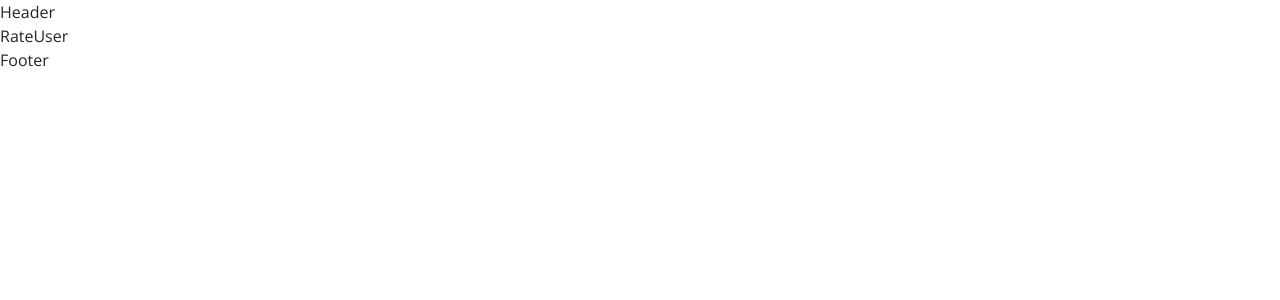
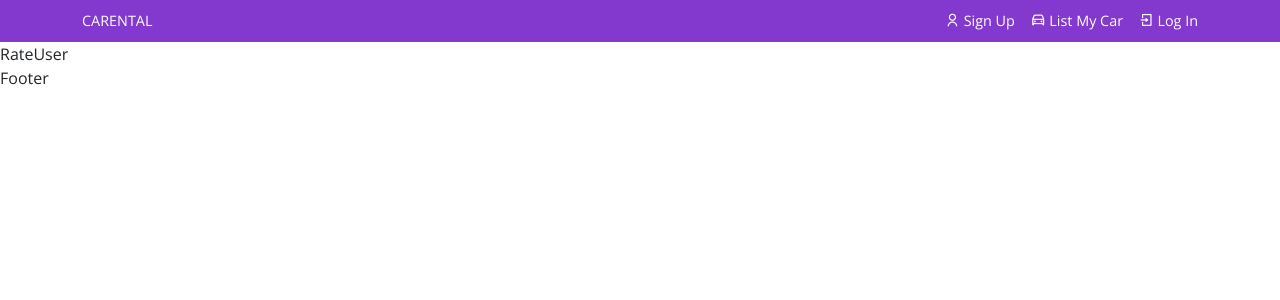
Before and after one commit to mogoziri/T3A2_B_Irina-Michelle_frontend, a React (Create React App) app: page /profile/1 in a window 1280 px wide. Shown: the top 300 px of the page. Built offline with nearby package versions, Linux system fonts and the light colour scheme.

Commit message:
Added to header file. Commented out some code, need to confirm if we need it.

```diff
--- a/src/components/Header/Header.jsx
+++ b/src/components/Header/Header.jsx
@@ -1,9 +1,158 @@
 import React from 'react'
 
+import { Container, Row, Col } from 'reactstrap';
+import { Link, NavLink } from "react-router-dom";
+import '../../styles/header.css';
+
+const navLinks = [
+  {
+    path:"/home",
+    display: "Home"
+  },
+  {
+    path:"/cars",
+    display: "Car Details"
+  },
+  {
+    path:"/cars",
+    display: "Car Listings"
+  },
+  {
+    path:"/cars",
+    display: "Car Rating"
+  },
+  {
+    path:"/cars",
+    display: "List My Car"
+  },
+  {
+    path:"/log_in",
+    display: "Log In"
+  },
+  {
+    path:"/bookings",
+    display: "Owner Booking Ref"
+  },
+  {
+    path:"/profile",
+    display: "Owner Profile"
+  },
+  {
+    path:"/profile: slug",
+    display: "Rate User"
+  },
+  {
+    path:"/sign_up",
+    display: "Sign Up"
+  },
+  {
+    path:"/bookings: slug",
+    display: "User Booking Ref"
+  },
+  {
+    path:"/profile: slug",
+    display: "User Profile"
+  },
+]
+
 const Header = () => {
-  return (
-    <div>Header</div>
-  )
-}
+  return <header className="header">
+    {/* Header Top */}
+    <div className="header_top">
+      <Container>
+        <Row>
+          <Col lg='6' md='6' sm='6' >
+          <div className="header__top__left d-flex">
+            <Link to='/home' className=" d-flex align-items-center gap-1" >
+              <span>CARENTAL</span></Link>
+              {/* <span className="header_top_carental"></span> */}
+            </div>
+          </Col>
+
+          <Col lg='6' md='6' sm='6' >
+          <div className="header__top__right d-flex align-items-center justify-content-end gap-3">
+            <Link to='#' className=" d-flex align-items-center gap-1" >
+            <i class="ri-user-line"></i> Sign Up </Link>
+
+            <Link to='#'className=" d-flex align-items-center gap-1">
+            <i class="ri-car-line"></i> List My Car </Link>
+
+            <Link to='#'className=" d-flex align-items-center gap-1">
+            <i class="ri-login-box-line"></i> Log In </Link>
+          </div>
+          </Col>
+        </Row>
+      </Container>
+    </div>
+
+    {/* Middle of Header
+    <div className="header__middle">
+      <Container>
+        <Row>
+          <Col lg='4' md='3' sm='4'>
+            <div className="logo">
+              <h1><Link to ='/home' className='d-flex align-items-center gap-1>
+              <i class="ri-roadster-fill"></i>
+                <span>CARENTAL<br/> Service </span>
+              </Link></h1>
+            </div>
+          </Col>
+
+           <Col lg='43 md='3' sm='4'>
+            <div className="header__location d-flex align-items-center gap-2">
+            <span>
+            <i className="ri-earth-line"></i>
+            </span>
+            <div className="header__location-content"
+              <h4>NSW</h4>
+              <h6>Sydney</h6>
+            </div>
+            </div>
+          </Col>
+
+            *35mins in*
+          <Col lg='2' md='3' sm='0' className=" d-flex align-items-center justify-content-end">
+            <button className='header__btn btn>
+              <Link to ='/contact'>
+              <span><i class="ri-car-line"></i></span>
+              </Link>
+            </button>
+          </Col>
+        </Row>
+      </Container>
+    </div> */}
+
+{/* main navigation*/}
+
+      {/* <div className="main_navbar">
+       <Container>
+        <div className="navigation_wrapper d-flex align-items-center justify-content-between">
+          <span className="mobile_menu">
+          <i className="ri-menu-line"></i>
+          </span> */}
+
+        {/* <div className="navigate">
+         <div className="menu">
+         {navLinks.map((item, index) => (
+                <NavLink to={item.path} className={navClass=> navClass.isActive ? 'nav__active nav__item' : 'nav__item'} key={index}>{item.display}</NavLink>
+              ))
+            }
+            </div>
+          </div> */}
+
+          {/* <div className="nav__right">
+            <div className="search__box">
+              <input type="text" placeholder="Search" />
+              <span>
+                <i className="ri-search-line"></i>
+              </span>
+            </div>
+          </div> */}
+
+         {/* </div>
+       </Container>
+      </div> */}
+  </header>
+};
 
 export default Header
--- a/src/routers/routers.js
+++ b/src/routers/routers.js
@@ -6,7 +6,7 @@ import CarListings from "../pages/CarListings";
 import CarRatings from "../pages/CarRating";
 import ListMyCar from "../pages/ListMyCar";
 import LogIn from "../pages/LogIn";
-import OwnerBooking from "../pages/OwnerBookingRef";
+import OwnerBooking from "../pages/OwnerBookingref";
 import OwnerProfile from "../pages/OwnerProfile";
 import RateUser from "../pages/RateUser";
 import SignUp from "../pages/SignUp";
@@ -24,11 +24,11 @@ const Routers = () => {
     <Route path="/cars" element={<CarListings />} />
     <Route path="/cars/:slug" element={<CarRatings />} />
     <Route path="/cars/:slug" element={<ListMyCar />} />
-    <Route path="/login" element={<LogIn />} />
+    <Route path="/log_in" element={<LogIn />} />
     <Route path="/bookings" element={<OwnerBooking />} />
     <Route path="/profile" element={<OwnerProfile />} />
     <Route path="/profile/:slug" element={<RateUser />} />
-    <Route path="/signup" element={<SignUp />} />
+    <Route path="/sign_up" element={<SignUp />} />
     <Route path="/bookings/:slug" element={<UserBooking />} />
     <Route path="/profile/:slug" element={<UserProfile />} />
     </Routes>
--- /dev/null
+++ b/src/styles/header.css
@@ -0,0 +1,154 @@
+
+.header_top {
+    padding: 10px 0px;
+    background: #8338CE;
+    color: #fff;
+}
+
+.header__top__left a{
+   display: flex;
+   /* align-items: centre; */
+   column-gap: 1rem;
+   text-decoration: none;
+   color: #fff;
+   font-size: .9rem;
+}
+
+.header__top__left a:hover {
+    font-size: .9rem;
+    color: #fff;
+}
+
+.header__top__right a{
+  text-decoration: none;
+  color: #fff;
+  font-size: .9rem;
+}
+
+.header__top__right a:hover{
+  color: #fff;
+}
+
+/* Middle Header*/
+/*
+.header__middle {
+    padding: 20px 0px;
+}
+
+.logo h1 a span {
+    font-size:1.2rem;
+}
+
+.logo h1 a l {
+    font-style: 1.2em;
+}
+
+.logo h1 a {
+   text-decoration: none;
+   color:#fff;
+   font-weight: 400;
+}
+
+.logo h1 {
+    line-height: 1.4rem;
+}
+
+.header__location {
+    font-size: 2.2rem;
+    color: #8338CE;
+}
+
+.header__location-content h4 {
+    font-size: 1.2rem;
+    font-weight: 600;
+    color: #8338CE;
+}
+
+.header__location-content h6 {
+    font-weight: 400;
+}
+
+.header__btn {
+    background: #8338CE !important;
+    padding: 10px 20px;
+    border: none;
+    outline: none;
+    border-radius: 5px;
+}
+
+.header__btn a {
+    display: flex;
+    align-items: center;
+    column-gap: .4rem;
+    text-decoration: none;
+    color: #fff;
+    justify-content:end;
+}
+
+.header__btn a:hover {
+    color: #fff;
+}
+    */
+
+    /*main-navigation*/
+/* .main_navbar {
+  padding: 15px 0px;
+  background: #8338CE;
+}
+
+.mobile__menu i {
+    color: #fff;
+    font-size: 1.3rem;
+    cursor: pointer;
+}
+
+.mobile__menu {
+    display: none;
+}
+
+.menu {
+   display: flex;
+   align-items: center;
+    column-gap: 2.7rem;
+}
+
+.nav__item {
+    color:#fff;
+    text-decoration: none;
+    transition: .3s;
+
+}
+
+.nav__item:hover {
+    color: #FFBE0B;
+}*/
+
+/* .search_box {
+    border: 1px solid;
+    padding: 7px 12px;
+    display: flex;
+    align-items: center;
+    border-radius: 50px;
+    background: #8338CE;
+}
+
+.search_box input {
+   background: transparent;
+   border: none;
+   outline: none;
+   color: #fff;
+   cursor: pointer;
+}
+
+.search_box input::placeholder {
+    font-size: .8rem;
+}
+
+.search_box span i {
+    color: #fff;
+    cursor: pointer;
+}
+
+.nav__active {
+    color: orange;
+} */
```
